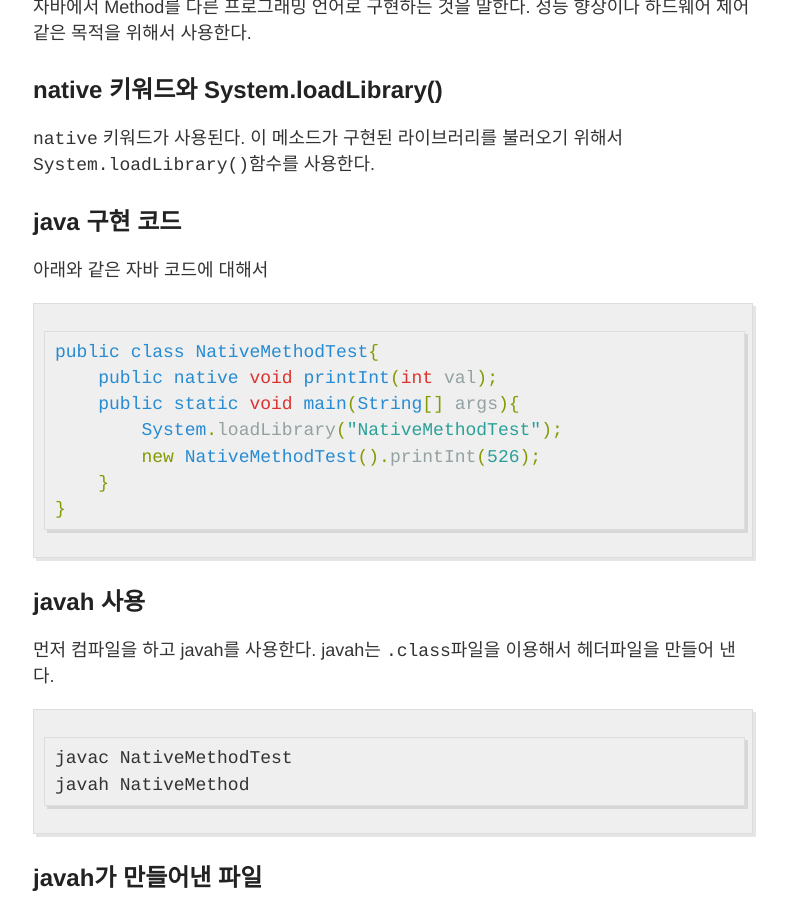
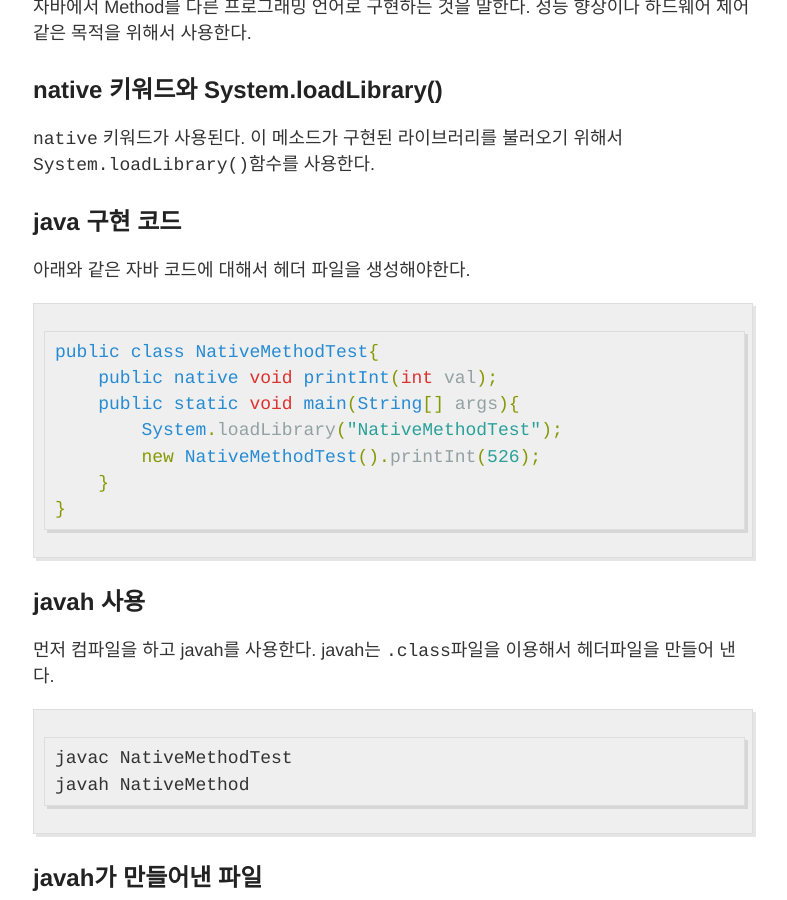
Before and after one commit to changmin-dev/changmin-dev.github.io, a Jekyll site: the page built from _posts/2017-10-22-GenerateJNI.md, in a window 1280 px wide and 900 px high, scrolled down 387 px. Shown: the whole window, without its empty margins (247-1034 px from the left). Built offline with Jekyll 4.4.1, drawn with Linux system fonts in a browser that asks for light colours.

Commit message:
누락된 내용 추가

````diff
--- a/_posts/2017-10-22-GenerateJNI.md
+++ b/_posts/2017-10-22-GenerateJNI.md
@@ -12,7 +12,7 @@ title: JNI와 javah
 `native` 키워드가 사용된다. 이 메소드가 구현된 라이브러리를 불러오기 위해서 `System.loadLibrary()`함수를 사용한다.
 
 ## java 구현 코드
-아래와 같은 자바 코드에 대해서
+아래와 같은 자바 코드에 대해서 헤더 파일을 생성해야한다.
 ```java
 public class NativeMethodTest{
     public native void printInt(int val);
````
